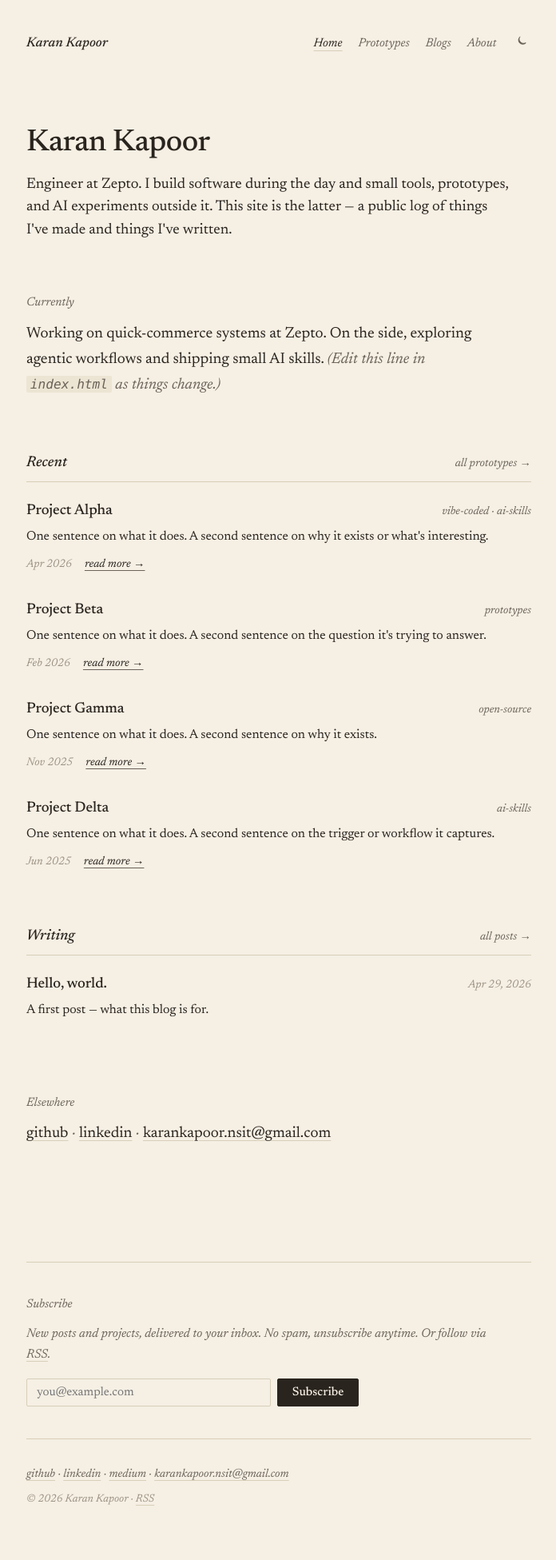
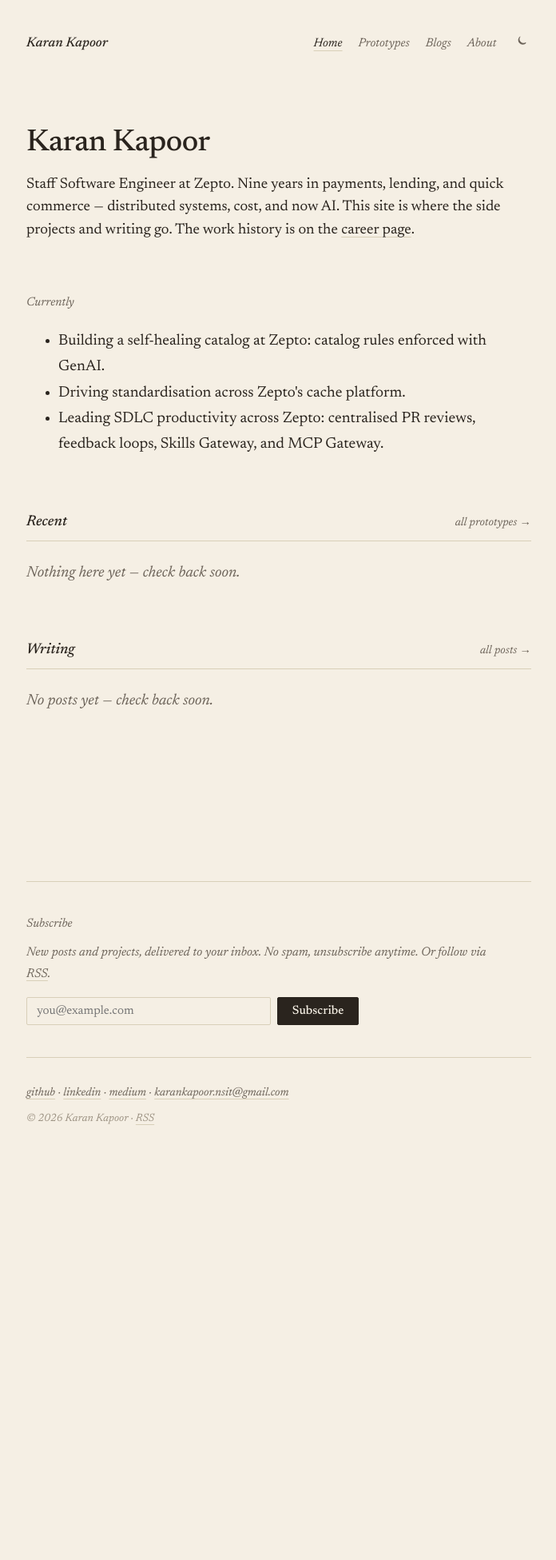
Before and after one commit to karankap00r/karankap00r.github.io, a Jekyll site: the page built from index.html, in a window 1280 px wide. Shown: the whole page at 80% size, without its empty margins (291-987 px from the left). Built offline with Jekyll 4.4.1, drawn with Linux system fonts in a browser that asks for light colours; after the commit the page ends 1475 px from its top, so only the background shows below that.

Commit message:
content: rewrite homepage and About from the LinkedIn profile
- Hero: two sentences; work history moves to the career page
- Currently: self-healing catalog, cache platform, SDLC productivity
- About: personal only, no career recap; adds Google Scholar
- Writing page title and description match the renamed nav item
- Remove the four placeholder projects and the scaffold blog post

Co-Authored-By: Claude Fable 5.1 <noreply@anthropic.com>

````diff
--- a/_posts/2026-04-29-welcome.md
+++ /dev/null
@@ -1,27 +0,0 @@
----
-title: Hello, world.
-date: 2026-04-29
-description: A first post — what this blog is for.
-tags: [meta]
----
-
-This is a placeholder for the first post on this site. Replace the body with whatever you want to write about — software, side projects, what you're learning, what you're building.
-
-## How posting works
-
-Drop a markdown file in `_posts/` named `YYYY-MM-DD-slug.md`. The date in the filename has to match the `date` in the front matter. Front matter takes `title`, `date`, `description` (optional, shown in listings), and `tags` (optional).
-
-Commit, push, and the post appears on the [Blogs](/blogs/) page and the homepage.
-
-## Markdown notes
-
-Headings, lists, and links work as you'd expect. Code blocks use triple backticks:
-
-```python
-def hello():
-    print("hi")
-```
-
-> Blockquotes look like this.
-
-Delete this post when you're ready to publish your own.
--- a/_projects/project-alpha.md
+++ /dev/null
@@ -1,27 +0,0 @@
----
-title: Project Alpha
-date: 2026-04-15
-tags: [vibe-coded, ai-skills]
-description: One sentence on what it does. A second sentence on why it exists or what's interesting.
-links:
-  demo: "#"
-  source: "#"
----
-
-A short intro paragraph. Replace this with what the project actually is, who it's for, and what problem it solves. Keep it human — what made you build it.
-
-## How it works
-
-Notes on the architecture or approach. What does the data flow look like? What's the interesting decision or constraint?
-
-```text
-A code block, command, or diagram works well here.
-```
-
-## What's next
-
-Open questions, things you'd change if you were starting over, or where this is headed.
-
-## Notes
-
-Anything else worth saying — credits, links to writeups, references.
--- a/_projects/project-beta.md
+++ /dev/null
@@ -1,19 +0,0 @@
----
-title: Project Beta
-date: 2026-02-01
-tags: [prototypes]
-description: One sentence on what it does. A second sentence on the question it's trying to answer.
-links:
-  demo: "#"
-  source: "#"
----
-
-This is a prototype — working but unfinished. Add a paragraph here about what you were exploring and what state it's currently in.
-
-## The question
-
-What were you actually trying to figure out? Frame the prototype as an answer to a specific question.
-
-## What I learned
-
-Even unfinished prototypes have takeaways. Note them here.
--- a/_projects/project-delta.md
+++ /dev/null
@@ -1,22 +0,0 @@
----
-title: Project Delta
-date: 2025-06-10
-tags: [ai-skills]
-description: One sentence on what it does. A second sentence on the trigger or workflow it captures.
-links:
-  source: "#"
----
-
-A skill or prompt for an LLM. Describe what it's good at and what kind of request triggers it.
-
-## Trigger
-
-The shape of the request that activates this skill. Quote a representative phrase or two.
-
-## How it behaves
-
-What the skill does in steps, and what it returns.
-
-## Why this works
-
-The intuition behind the prompt — what the model needs to do, and how the skill scaffolds it.
--- a/_projects/project-gamma.md
+++ /dev/null
@@ -1,26 +0,0 @@
----
-title: Project Gamma
-date: 2025-11-20
-tags: [open-source]
-description: One sentence on what it does. A second sentence on why it exists.
-links:
-  source: "#"
-  docs: "#"
----
-
-An open-source project. What does it do, and who's it for?
-
-## Install
-
-```bash
-# Replace with the actual install command.
-npm install project-gamma
-```
-
-## Usage
-
-A small example showing the most common case.
-
-## Contributing
-
-If you want contributors, drop a line about how to get involved.
--- a/about.md
+++ b/about.md
@@ -4,14 +4,12 @@ title: About
 permalink: /about/
 ---
 
-Hi, I'm Karan. I'm an engineer at [Zepto](https://www.zepto.com), India's quick-commerce company, where I work on systems that keep groceries moving. Before Zepto, I studied at NSIT in Delhi.
+Hi, I'm Karan. I'm a Staff Software Engineer at [Zepto](https://www.zepto.com) in Bengaluru. Most of my career has been on the systems that move money and inventory — UPI at Paytm, wallets and lending at Grab, and now the finance, catalog, and infrastructure platforms at Zepto. The full history, with the numbers that are public, is on the [career page](/career/).
 
-Outside the day job I build small things: vibe-coded tools that scratch personal itches, AI skills and prompts I find useful, and prototypes that aren't yet sure what they want to be. This site is where they live.
+What I care about: distributed systems that stay boring under load, cost as a first-class engineering constraint, and the odd new shape of building software with LLMs. That last one takes up a growing share of both my day job and my evenings.
 
-I'm interested in distributed systems, the craft of small software, and the strange new shape of building with LLMs.
+Outside work, I build small things: tools I wanted for myself, AI skills and prompts I actually use, and prototypes that may or may not go anywhere. I put them here.
 
 ## Reach out
 
-Email me at [{{ site.email }}](mailto:{{ site.email }}). You can also find me on [LinkedIn](https://www.linkedin.com/in/kk1610/) and [GitHub](https://github.com/).
-
-<!-- This page is a draft based on what's publicly visible. Edit freely — your voice, your details. -->
+Email me at [{{ site.email }}](mailto:{{ site.email }}), or find me on [LinkedIn](https://www.linkedin.com/in/kk1610/), [GitHub](https://github.com/karankap00r), [Medium](https://karankap00r.medium.com/), and [Google Scholar](https://scholar.google.com/citations?user=Fe-cQ4YAAAAJ).
--- a/blogs.html
+++ b/blogs.html
@@ -1,7 +1,7 @@
 ---
 layout: default
-title: Blogs
-description: Things I've written.
+title: Writing
+description: Notes on software, side projects, and what I'm learning.
 permalink: /blogs/
 ---
 <header class="page-header">
--- a/index.html
+++ b/index.html
@@ -4,36 +4,42 @@ layout: default
 
 <section class="hero">
   <h1 class="hero-name">{{ site.title }}</h1>
-  <p class="hero-bio">Engineer at Zepto. I build software during the day and small tools, prototypes, and AI experiments outside it. This site is the latter — a public log of things I've made and things I've written.</p>
+  <p class="hero-bio">Staff Software Engineer at Zepto. Nine years in payments, lending, and quick commerce — distributed systems, cost, and now AI. This site is where the side projects and writing go. The work history is on the <a href="{{ '/career/' | relative_url }}">career page</a>.</p>
 </section>
 
 <section class="now">
   <h2 class="section-label">Currently</h2>
-  <p>Working on quick-commerce systems at Zepto. On the side, exploring agentic workflows and shipping small AI skills. <em>(Edit this line in <code>index.html</code> as things change.)</em></p>
+  <ul class="now-list">
+    <li>Building a self-healing catalog at Zepto: catalog rules enforced with GenAI.</li>
+    <li>Driving standardisation across Zepto's cache platform.</li>
+    <li>Leading SDLC productivity across Zepto: centralised PR reviews, feedback loops, Skills Gateway, and MCP Gateway.</li>
+  </ul>
 </section>
 
 {% assign recent_projects = site.projects | sort: "date" | reverse %}
-{% if recent_projects.size > 0 %}
 <section class="cat">
   <header class="cat-header">
     <h2 class="cat-title">Recent</h2>
     <a class="cat-all" href="{{ '/prototypes/' | relative_url }}">all prototypes →</a>
   </header>
+  {% if recent_projects.size > 0 %}
   <div class="cat-list">
     {% for project in recent_projects limit: site.home.recent_projects %}
       {% include project_row.html project=project %}
     {% endfor %}
   </div>
+  {% else %}
+  <p class="empty">Nothing here yet — check back soon.</p>
+  {% endif %}
 </section>
-{% endif %}
 
 {% assign recent_posts = site.posts %}
-{% if recent_posts.size > 0 %}
 <section class="cat">
   <header class="cat-header">
     <h2 class="cat-title">Writing</h2>
     <a class="cat-all" href="{{ '/blogs/' | relative_url }}">all posts →</a>
   </header>
+  {% if recent_posts.size > 0 %}
   <div class="cat-list post-list">
     {% for post in recent_posts limit: site.home.recent_posts %}
       <article class="post-row">
@@ -45,14 +51,7 @@ layout: default
       </article>
     {% endfor %}
   </div>
+  {% else %}
+  <p class="empty">No posts yet — check back soon.</p>
+  {% endif %}
 </section>
-{% endif %}
-
-<section class="elsewhere">
-  <h2 class="section-label">Elsewhere</h2>
-  <p>
-    <a href="https://github.com/">github</a> ·
-    <a href="https://www.linkedin.com/in/kk1610/">linkedin</a> ·
-    <a href="mailto:{{ site.email }}">{{ site.email }}</a>
-  </p>
-</section>
````
